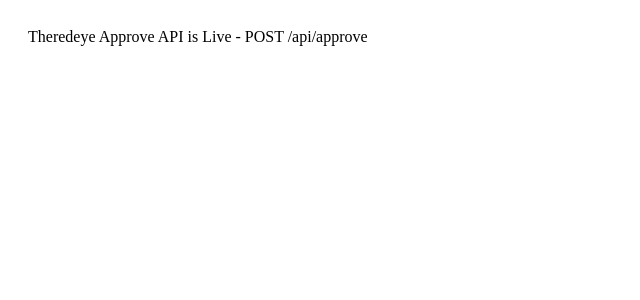
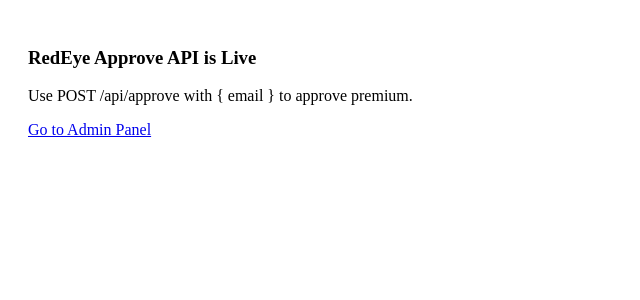
Before and after one commit to Devilking85447/theredeye-approve, a Next.js app: page / in a window 1280 px wide. Shown: the top 300 px of the page, without its empty margins (0-640 px from the left). Built offline with nearby package versions, Linux system fonts and the light colour scheme.

Commit message:
Enhance Home component with detailed API info
Updated the Home component to improve messaging and added a link to the Admin Panel.

```diff
--- a/app/page.js
+++ b/app/page.js
@@ -1,3 +1,9 @@
 export default function Home() {
-  return <div style={{padding:20}}>Theredeye Approve API is Live - POST /api/approve</div>
+  return (
+    <div style={{ padding: 20 }}>
+      <h3>RedEye Approve API is Live</h3>
+      <p>Use POST /api/approve with {"{ email }"} to approve premium.</p>
+      <a href="/admin">Go to Admin Panel</a>
+    </div>
+  )
 }
```
